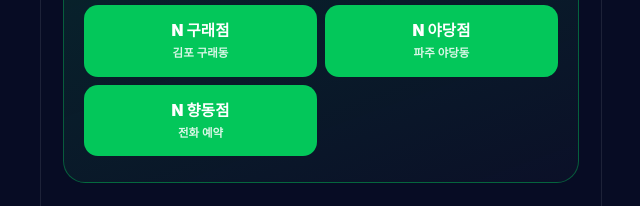
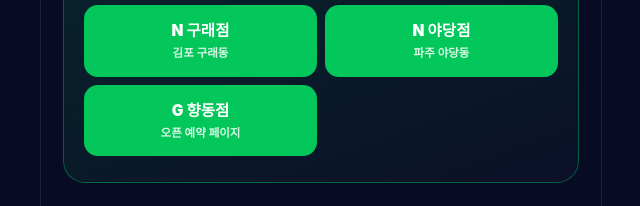
Before and after one commit to daylightkorea-ops/Gboxing-landingpage, a plain HTML site: page index.html in a window 1280 px wide. Shown: the part 7779-7985 px from the top of the page, 319-959 px from the left. Drawn offline with Linux system fonts and the light colour scheme; a web font is replaced by a local one.

Commit message:
Add files via upload

```diff
--- a/index.html
+++ b/index.html
@@ -891,7 +891,8 @@ const CONFIG = {
       addr:"경기도 고양시 덕양구 꽃마을로 68 로데오프라자 6층",
       hours:"10:00–23:00 (선수부 훈련·휴게 11:20–15:00)",
       tel:"02-3159-3888",
-      naverBooking:"",          // ← 네이버 예약 링크 준비되면 입력 (비어 있으면 전화 연결)
+      naverBooking:"https://hyangdongopen.vercel.app/",   // 스마트플레이스 준비 전까지 향동점 오픈 페이지로 연결 (준비되면 naver.me 링크로 교체)
+      bookingNote:"오픈 예약 페이지",
       naverPlace:"", timetable:"assets/timetable-hyangdong.jpg" }
   ]
 };
@@ -957,7 +958,7 @@ function naverUrl(b){
   const base = b.naverBooking || b.naverPlace || ("https://map.naver.com/p/search/" + encodeURIComponent("G복싱 " + b.name));
   try{
     const u = new URL(base);
-    if(u.hostname==="naver.me") return base;   // 단축링크는 파라미터를 붙이면 깨질 수 있어 그대로 사용 (유입 추적은 시트·픽셀에서)
+    if(u.hostname==="naver.me" || !u.hostname.includes("naver")) return base;   // 단축링크는 파라미터를 붙이면 깨질 수 있어 그대로 사용 (유입 추적은 시트·픽셀에서)
     u.searchParams.set("nt_source", UTM.utm_source || "landing");
     u.searchParams.set("nt_medium", UTM.utm_medium || "landingpage");
     u.searchParams.set("nt_detail", b.id);
@@ -1073,6 +1074,15 @@ document.querySelectorAll("[data-yt]").forEach(a=>a.addEventListener("click",()=
   if(pre){ const s=document.getElementById("f-branch"); if(s) s.value=pre.id; }
   const fix=()=>document.querySelectorAll('a[href^="tel:"][target]').forEach(a=>a.removeAttribute("target"));
   fix(); document.addEventListener("click",()=>setTimeout(fix,0),true);
+  CONFIG.BRANCHES.filter(b=>b.bookingNote).forEach(b=>{
+    document.querySelectorAll('a[href="'+b.naverBooking+'"]').forEach(a=>{
+      if(a.classList.contains("a-naver")) a.textContent="향동점 예약 →";
+      const t=a.querySelector(".t > span"); if(t && a.closest("#bookList")) t.textContent=b.bookingNote+"로 연결돼요";
+      const n=a.querySelector(".n"); if(n && a.closest("#bookList")) n.textContent="G";
+      const sm=a.querySelector("small"); if(sm && a.closest("#progBooking")) sm.textContent=b.bookingNote;
+      if(a.closest("#progBooking")) a.firstChild.textContent="G "+b.name;
+    });
+  });
   CONFIG.BRANCHES.filter(b=>!b.naverBooking).forEach(b=>{
     document.querySelectorAll('a[href="tel:'+b.tel+'"]').forEach(a=>{
       if(a.classList.contains("a-naver")) a.textContent="📞 전화 예약";
@@ -1124,6 +1134,7 @@ document.getElementById("trialForm").addEventListener("submit",async e=>{
 
   const nv=document.getElementById("doneNaver");
   nv.href=naverUrl(b);
+  nv.textContent = b.bookingNote ? "G복싱 "+b.name+" "+b.bookingNote+"로 이동 →" : "N 네이버 예약으로 시간 확정하기 →";
   nv.onclick=()=>bookingClick(b,"after_lead");
   document.getElementById("doneMsg").textContent = `${data.name}님, 마지막 단계! ${b.name} 체험 시간을 네이버 예약으로 확정해주세요. 3개월권 이벤트 혜택은 체험 후 등록 시 적용됩니다.`;
   openModal("doneModal");
```
Also changed, not shown: assets/timetable-gurae.jpg, assets/timetable-hwajeong.jpg, assets/timetable-hyangdong.jpg, assets/timetable-juyeop.jpg, assets/timetable-yadang.jpg.
